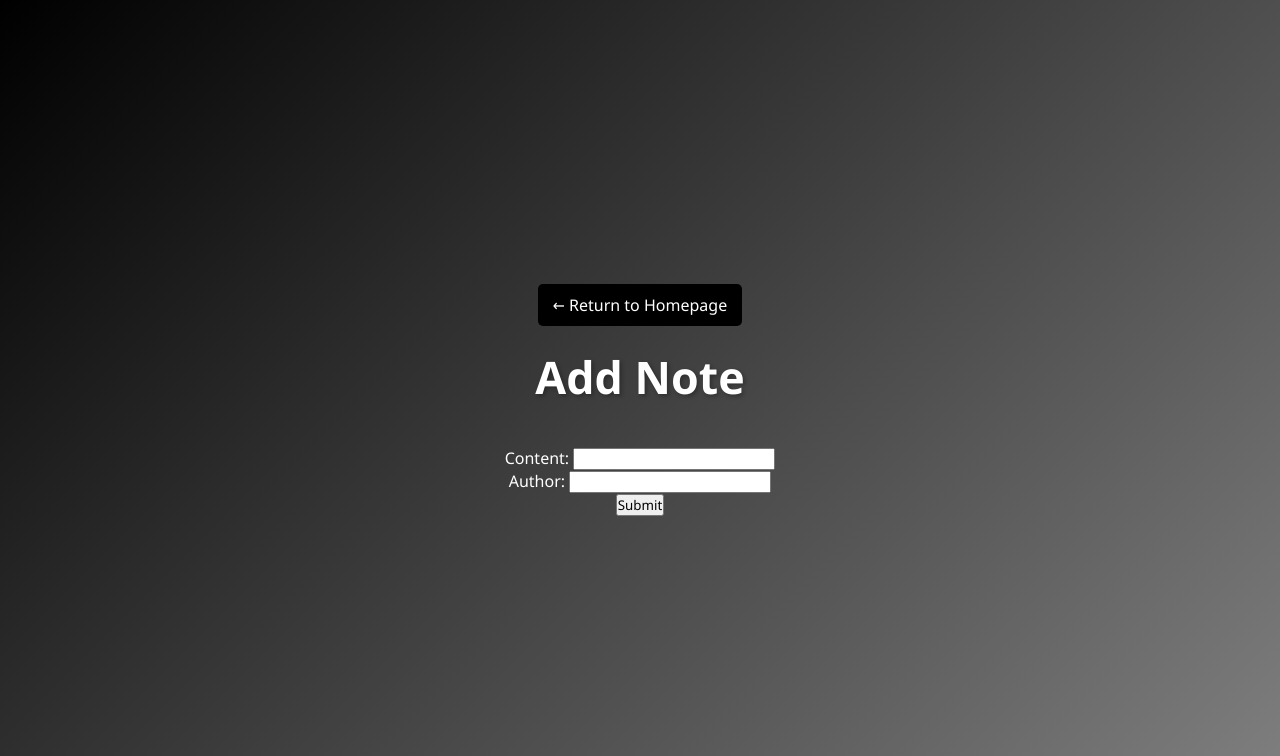
After one commit to AlMahllawi/django-intro, a Django app: page /notes/add in a window 1280 px wide. The commit adds this page. Shown: the top 756 px of the page. Run offline with Django 5.2, Linux system fonts and the light colour scheme.

Commit message:
(way 1) add note form

```diff
--- a/simple/urls.py
+++ b/simple/urls.py
@@ -10,4 +10,5 @@ urlpatterns = [
     path("sayings/", views.sayings, name="sayings"),
     path("notes/", views.notes, name="notes"),
     path("notes/today", views.notes_today, name="notes-today"),
+    path("notes/add", views.add_note, name="add-note"),
 ]
--- a/simple/views.py
+++ b/simple/views.py
@@ -44,3 +44,8 @@ def notes_today(request):
         'notes': today_notes,
         'today': True
     })
+
+def add_note(request):
+    if request.method == 'POST':
+        Note(content=request.POST.get('content'), author=request.POST.get('author')).save()
+    return render(request, 'simple/add-note.html', { 'pagetitle': 'Add Note' })
--- /dev/null
+++ b/templates/simple/add-note.html
@@ -0,0 +1,19 @@
+{% extends "base.html" %}
+{% load static %}
+{% block head %}
+<link rel="stylesheet" href="{% static 'style/home-link.css' %}">
+{% endblock head %}
+{% block body %}
+{% include "home-link.html" %}
+<h1>Add Note</h1>
+<form method="post">
+    {% csrf_token %}
+    <label for="content">Content:</label>
+    <input name="content" type="text" required>
+    <br>
+    <label for="author">Author:</label>
+    <input name="author" type="text" maxlength="100">
+    <br>
+    <input type="submit" value="Submit">
+</form>
+{% endblock body %}
--- a/templates/simple/notes.html
+++ b/templates/simple/notes.html
@@ -11,6 +11,7 @@
 <div class="container">
     {% if not today %}
     <a href="{% url 'notes-today' %}" class="btn">Today's</a>
+    <a href="{% url 'add-note' %}" class="btn">Add</a>
     {% endif %}
     {% if notes|length > 0 %}
     <h1>Notes</h1>
@@ -18,6 +19,7 @@
         {% for note in notes %}
         <div class="note">
             <span class="content">{{ note.content }}</span>
+            <span class="author">{{ note.author }}</span>
             <span class="timestamp created">{{ note.created }}</span>
             <span class="timestamp modified">{{ note.modified }}</span>
         </div>
```
Also changed, not shown: static/style/simple/notes.css (+8 -2 lines).
